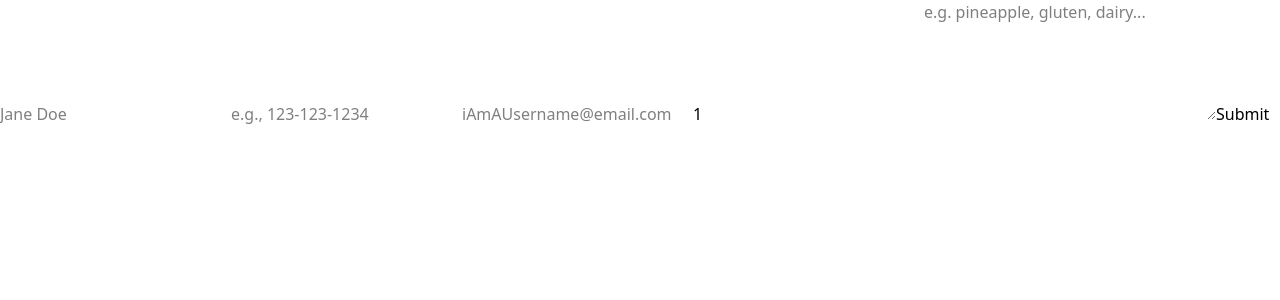
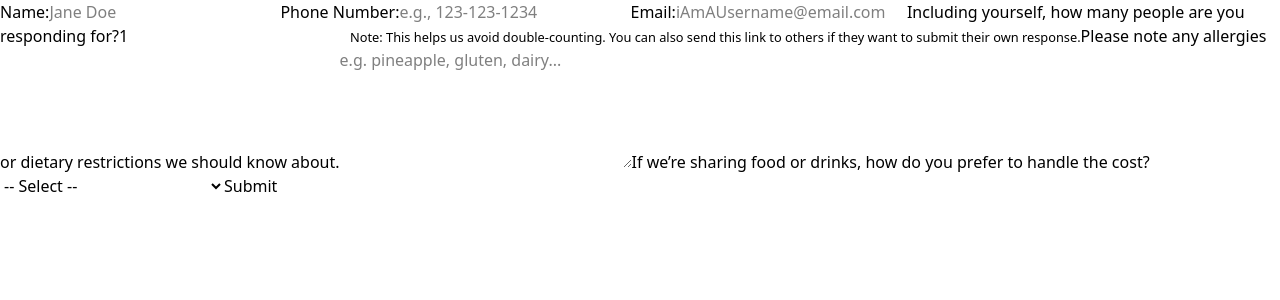
Before and after one commit to lisachen-dev/form-ahead, a React (Vite) app in the folder frontend/: page / in a window 1280 px wide. Shown: the top 300 px of the page. Built offline with nearby package versions, Linux system fonts and the light colour scheme.

Commit message:
task: added multicheckbox component

```diff
--- a/frontend/src/App.jsx
+++ b/frontend/src/App.jsx
@@ -8,6 +8,10 @@ function App() {
     const [email, setEmail] = useState('');
     const [guestCount, setGuestCount] = useState(1);
     const [allergies, setAllergies] = useState('');
+    const [paymentMethod, setPaymentMethod] = useState('');
+    const [availableDays, setAvailableDays] = useState([]);
+
+
 
     const handleSubmit = (e) => {
         e.preventDefault();
@@ -15,14 +19,19 @@ function App() {
         console.log("Name: ", name);
         console.log("Phone: ", phone)
         console.log("Email: ", email);
-        console.log("guestCount: ", guestCount);
-        console.log("allergies: ", allergies);
+        console.log("GuestCount: ", guestCount);
+        console.log("Allergies: ", allergies);
+        console.log("Payment Method: ", paymentMethod);
+        console.log("Available Days: ", availableDays);
     }
+
+
 
     return (
         <div>
             <form onSubmit={handleSubmit}>
                 <label htmlFor="name">
+                    Name:
                     <input
                         required
                         id="name"
@@ -32,6 +41,7 @@ function App() {
                         placeholder="Jane Doe"/>
                 </label>
                 <label htmlFor="phone">
+                    Phone Number:
                     <input
                         id="phone"
                         type="tel"
@@ -43,6 +53,7 @@ function App() {
                         placeholder="e.g., 123-123-1234" />
                 </label>
                  <label htmlFor="email">
+                     Email:
                     <input
                         id="email"
                         type="email"
@@ -51,13 +62,16 @@ function App() {
                         placeholder="iAmAUsername@email.com"/>
                  </label>
                  <label htmlFor="guestCount">
+                     Including yourself, how many people are you responding for?
                     <input
                         id="guestCount"
                         type="number"
                         value={guestCount}
                         onChange={(e) => setGuestCount(Number(e.target.value))} />
+                    <small>Note: This helps us avoid double-counting. You can also send this link to others if they want to submit their own response.</small>
                  </label>
                  <label htmlFor="allergies">
+                     Please note any allergies or dietary restrictions we should know about.
                     <textarea
                         id="allergies"
                         value={allergies}
@@ -67,6 +81,22 @@ function App() {
                         placeholder="e.g. pineapple, gluten, dairy..."
                         />
                  </label>
+                 <label htmlFor="paymentMethod">
+                     If we’re sharing food or drinks, how do you prefer to handle the cost?
+                     <select
+                        id="paymentMethod"
+                        value={paymentMethod}
+                        onChange = {(e) => setPaymentMethod(e.target.value)}
+                     >
+                        <option value="">-- Select --</option>
+                        <option value="split">Split the check evenly</option>
+                        <option value="self">Pay only for what I ordered</option>
+                        <option value="ambivalent">I'm flexible / I don't care</option>
+                     </select >
+                 </label>
+
+
+
 
                 <button type="submit">Submit</button>
             </form>
--- /dev/null
+++ b/frontend/src/components/MultiCheckbox.jsx
@@ -0,0 +1,36 @@
+import React, { useState } from 'react':
+
+function MultiCheckbox( {options} ) {
+    const [checkedItems, setCheckedItems] = useState([]);
+
+
+    const handleCheckbox = (event) => {
+        const value = event.target.value;
+        const isChecked = event.target.checked;
+
+        if (isChecked){
+            setCheckedItems([...checkedItems, value]);
+        } else {
+            setCheckedItems(checkedItems.filter( item => item !== value));
+        }
+    }
+
+    return (
+        <div>
+            {options.map( option => (
+                <div key={option.value}>
+                    <label htmlFor={option.value}>
+                        <input
+                            id={option.value}
+                            type="checkbox"
+                            value={option.value}
+                            onChange={handleCheckbox}
+                        />
+                        {option.label}
+                    </label>
+                </div>
+            ))}
+            <p>Selected values: {checkedItems.join("\n ")}</p>
+        </div>
+    )
+};
```
Also changed, not shown: frontend/src/components/index.jsx (added).
